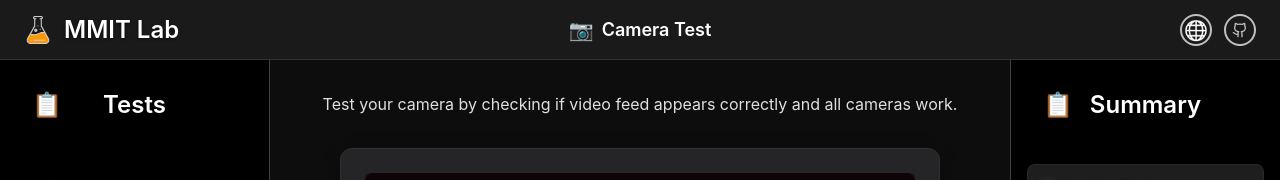
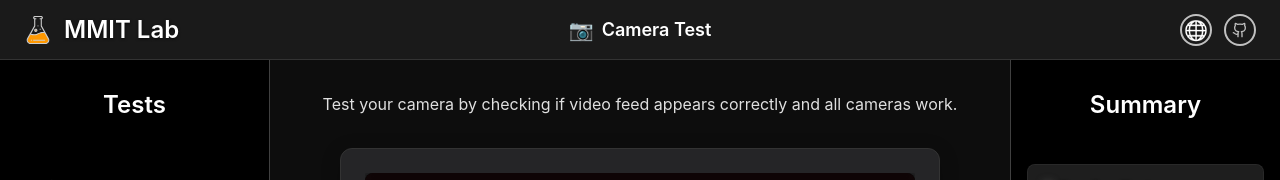
Before and after one commit to omiinaya/pc-test-online, a Vue app in the folder frontend/: page / in a window 1280 px wide. Shown: the top 180 px of the page. Built offline with nearby package versions, Linux system fonts and the light colour scheme.

Commit message:
removed icons on titles on sidebars

```diff
--- a/frontend/src/App.vue
+++ b/frontend/src/App.vue
@@ -1122,7 +1122,6 @@ export default {
             >
                 <div class="summary-modal-content" @click.stop>
                     <div class="sidebar-header">
-                        <div class="brand-icon">📋</div>
                         <h2>{{ t('sidebar.summary') }}</h2>
                         <button @click="showSummaryModal = false" class="close-modal-btn">
                             {{ t('ui.closeSymbol') }}
--- a/frontend/src/views/TestsPage.vue
+++ b/frontend/src/views/TestsPage.vue
@@ -1292,7 +1292,6 @@ export default {
         <!-- Left Sidebar -->
         <aside class="sidebar">
             <div class="sidebar-header">
-                <div class="brand-icon">📋</div>
                 <h2>{{ $t('navigation.tests') }}</h2>
             </div>
             <nav class="test-navigation">
@@ -1447,7 +1446,6 @@ export default {
         <!-- Right Sidebar - Simple Navigation Style -->
         <aside class="sidebar right-sidebar">
             <div class="sidebar-header">
-                <div class="brand-icon">📋</div>
                 <h2>{{ $t('sidebar.summary') }}</h2>
             </div>
             <nav class="test-navigation">
```
